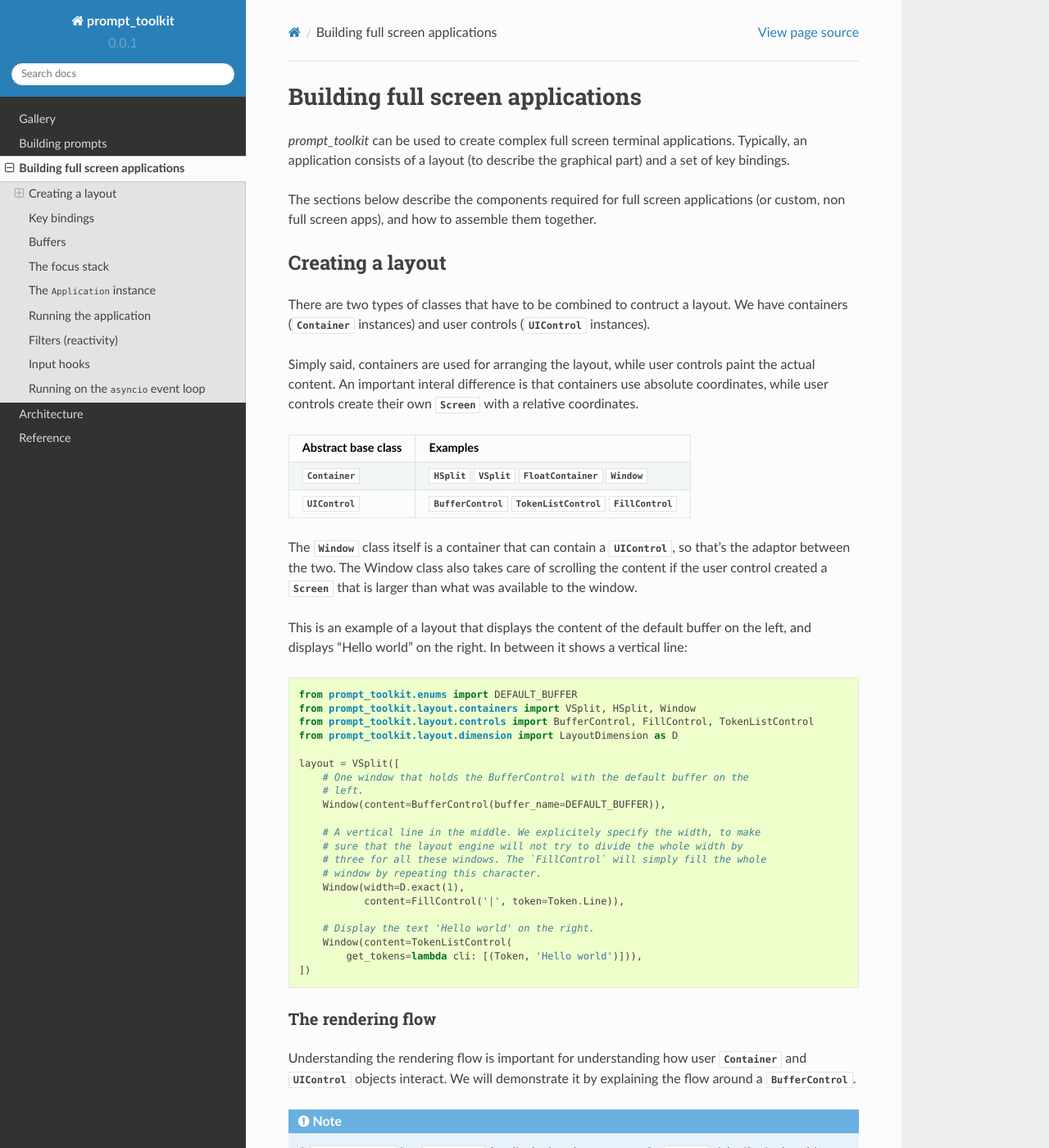
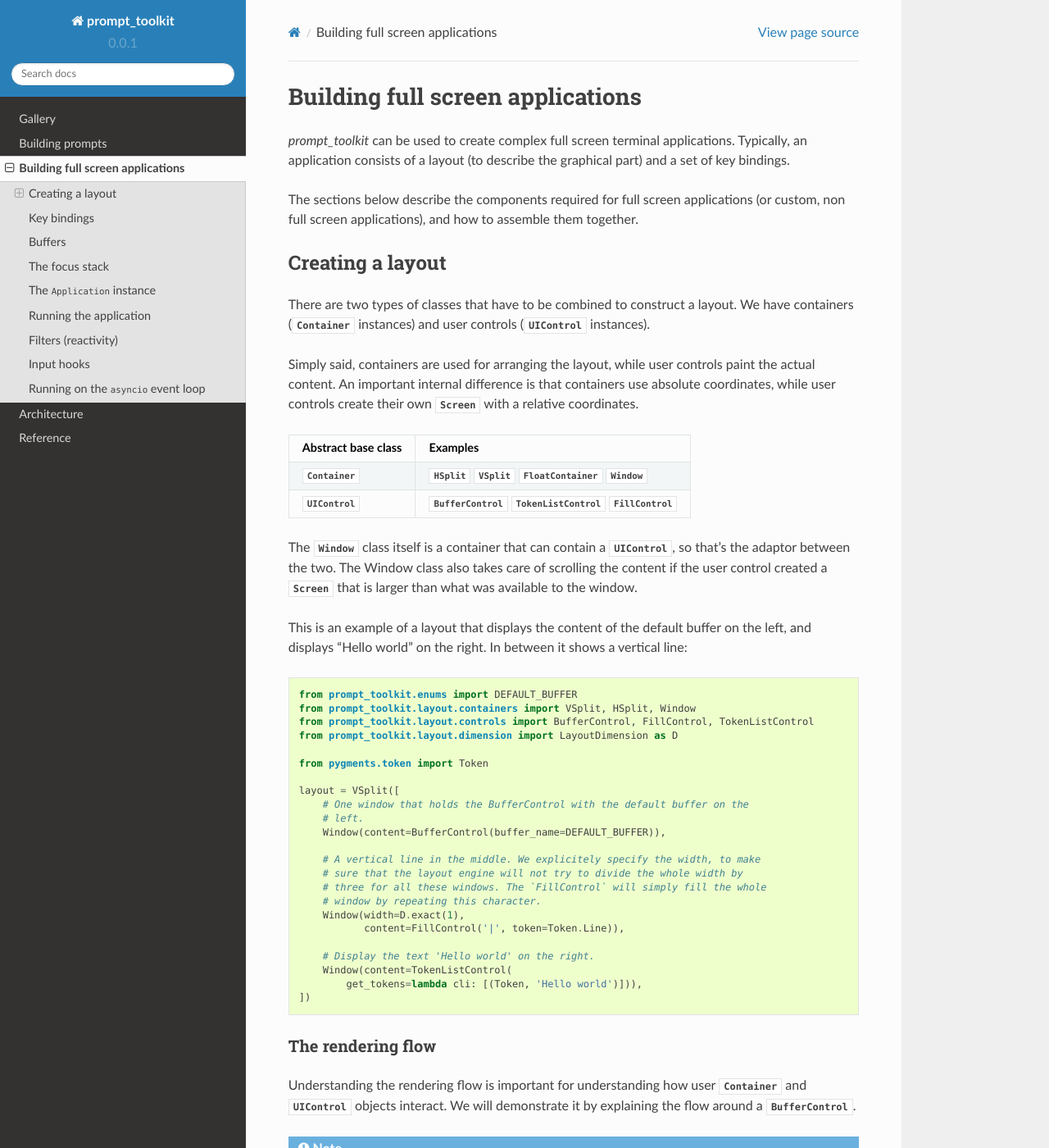
Before and after one commit to dbcli/pgcli, a Sphinx documentation site: the page built from docs/pages/full_screen_apps.rst, in a window 1280 px wide and 1400 px high. Shown: the whole window at 82% size. Built offline with Sphinx 7.4.7 and the Read the Docs theme 2.0.0, drawn with Linux system fonts in a browser that asks for light colours; some of the changed text lies outside the part shown.

Commit message:
Misc typo.
And a missing missing imports.

```diff
--- a/docs/pages/full_screen_apps.rst
+++ b/docs/pages/full_screen_apps.rst
@@ -8,20 +8,20 @@ applications. Typically, an application consists of a layout (to describe the
 graphical part) and a set of key bindings.
 
 The sections below describe the components required for full screen
-applications (or custom, non full screen apps), and how to assemble them
+applications (or custom, non full screen applications), and how to assemble them
 together.
 
 
 Creating a layout
 -----------------
 
-There are two types of classes that have to be combined to contruct a layout.
+There are two types of classes that have to be combined to construct a layout.
 We have containers (:class:`~prompt_toolkit.layout.containers.Container`
 instances) and user controls
 (:class:`~prompt_toolkit.layout.controls.UIControl` instances).
 
 Simply said, containers are used for arranging the layout, while user controls
-paint the actual content. An important interal difference is that containers
+paint the actual content. An important internal difference is that containers
 use absolute coordinates, while user controls create their own
 :class:`~prompt_toolkit.layout.screen.Screen` with a relative coordinates.
 
@@ -56,6 +56,8 @@ vertical line:
     from prompt_toolkit.layout.containers import VSplit, HSplit, Window
     from prompt_toolkit.layout.controls import BufferControl, FillControl, TokenListControl
     from prompt_toolkit.layout.dimension import LayoutDimension as D
+
+    from pygments.token import Token
 
     layout = VSplit([
         # One window that holds the BufferControl with the default buffer on the
@@ -109,7 +111,7 @@ happens in several steps:
 1. The :class:`~prompt_toolkit.renderer.Renderer` calls the
    :meth:`~prompt_toolkit.layout.containers.Container.write_to_screen` method of a
    :class:`~prompt_toolkit.layout.containers.Container`. This is a request to
-   paint the layout in a rectange of a certain size. It is then the
+   paint the layout in a rectangle of a certain size. It is then the
    :class:`~prompt_toolkit.layout.containers.Window` object that will request
    the :class:`~prompt_toolkit.layout.controls.UIControl` to create a
    :class:`~prompt_toolkit.layout.screen.Screen` instance, by calling
```
Also changed, not shown: other parts of docs/pages/full_screen_apps.rst (+1 -1 lines).
